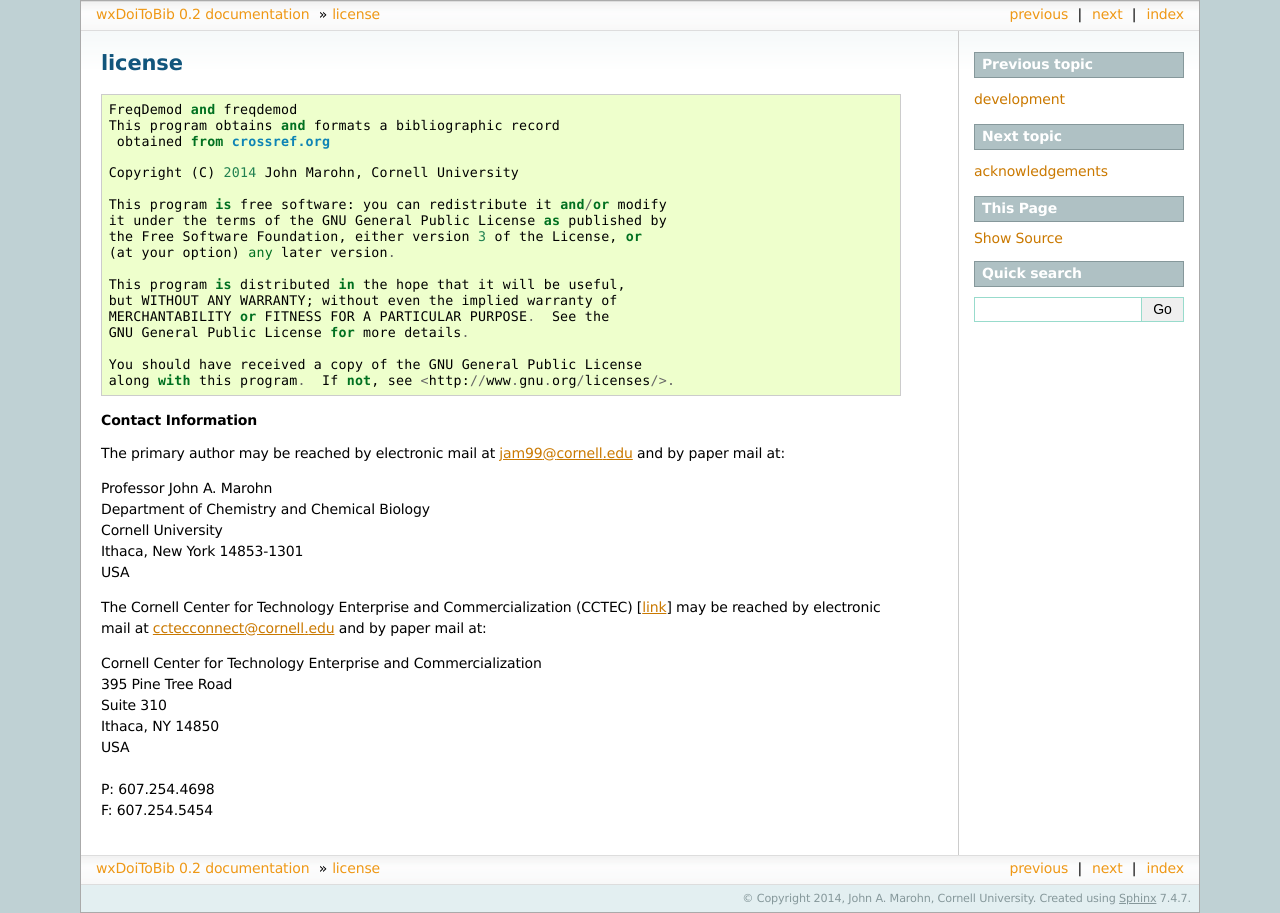
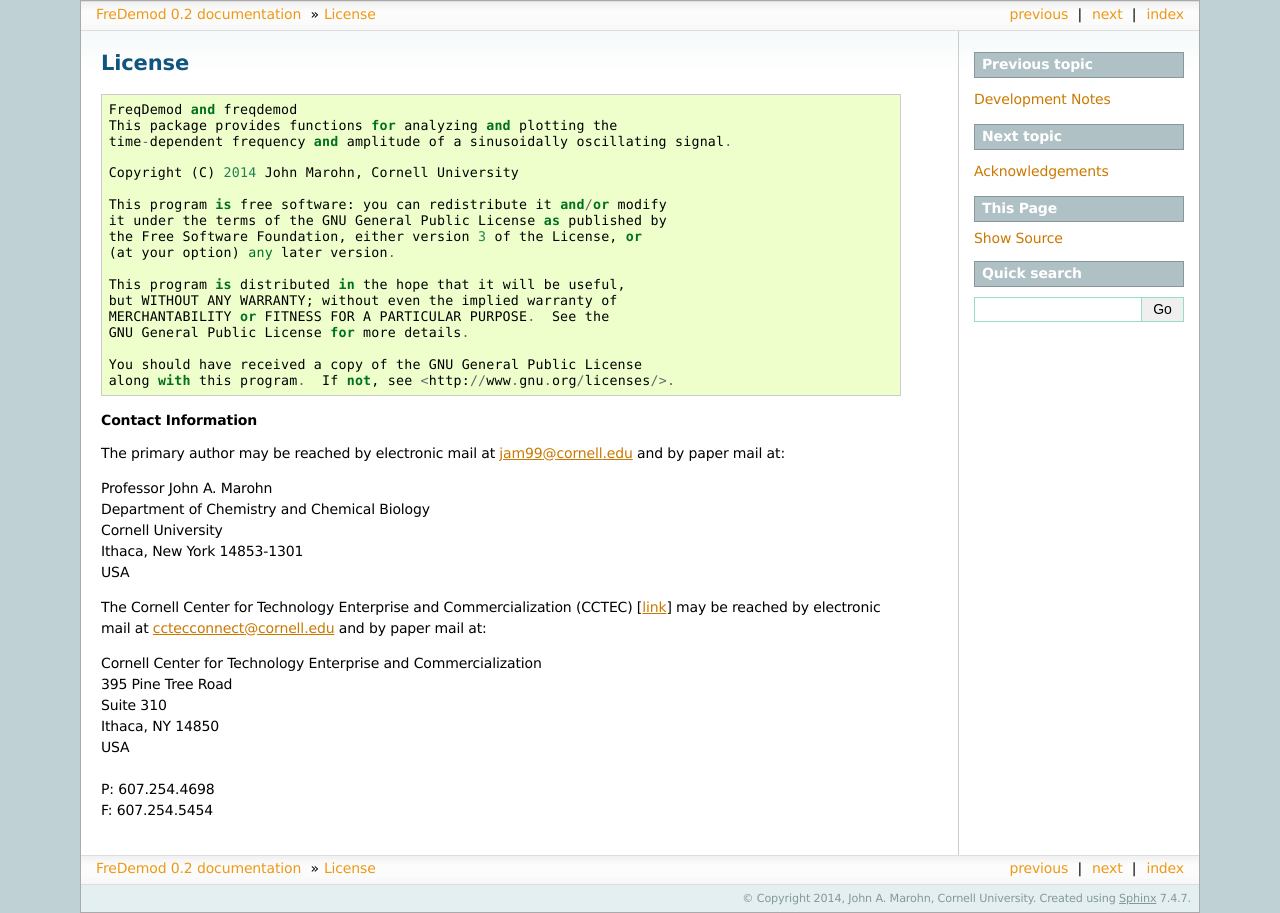
Before and after one commit to JohnMarohn/FreqDemod, a Sphinx documentation site: the page built from docs/license.rst, in a window 1280 px wide. Built offline with Sphinx 7.4.7, drawn with Linux system fonts in a browser that asks for light colours.

Commit message:
Tidy up: Capitalize all section titles.  Name the package correctly in conf.py.  Add a new document, background3(), where I will discuss practical matters like the units of the FT'ed data and so on.

```diff
--- a/docs/acknow.rst
+++ b/docs/acknow.rst
@@ -1,4 +1,4 @@
-acknowledgements
+Acknowledgements
 ================
 
 **Contributors**:
--- a/docs/conf.py
+++ b/docs/conf.py
@@ -58,7 +58,7 @@
 master_doc = 'index'
 
 # General information about the project.
-project = u'wxDoiToBib'
+project = u'FreDemod'
 copyright = u'2014, John A. Marohn, Cornell University'
 
 # The version info for the project you're documenting, acts as replacement for
--- a/docs/develop.rst
+++ b/docs/develop.rst
@@ -1,4 +1,4 @@
-development
-===========
+Development Notes
+=================
 
 * http://www.jeffknupp.com/blog/2013/08/16/open-sourcing-a-python-project-the-right-way/
--- a/docs/index.rst
+++ b/docs/index.rst
@@ -8,9 +8,9 @@
 
    intro.rst
    quickstart.rst
-   background.rst
    background1.rst
    background2.rst
+   background3.rst
    freqdemod.rst
    util.rst
    develop.rst
--- a/docs/license.rst
+++ b/docs/license.rst
@@ -1,11 +1,11 @@
-license
+License
 =======
 
 ::
 
     FreqDemod and freqdemod
-    This program obtains and formats a bibliographic record
-     obtained from crossref.org
+    This package provides functions for analyzing and plotting the
+    time-dependent frequency and amplitude of a sinusoidally oscillating signal.
 
     Copyright (C) 2014 John Marohn, Cornell University
 
--- a/docs/quickstart.rst
+++ b/docs/quickstart.rst
@@ -1,4 +1,4 @@
-quickstart
+Quickstart
 ==========
 
 * **freqdemod-quickstart-1** [:download:`open html <../freqdemod/docs/freqdemod-quickstart-1.html>`].  Here we apply ``freqdemod`` to a noiseless sine-wave oscillation, obtaining phase *vs* time data from oscillation amplitude *vs* time data. We fit the phase *vs* time data to a line and obtain a slope that with the known frequency of the sine wave to six decimal places.
```
Also changed, not shown: docs/background3.rst (added, +8 -0 lines).
